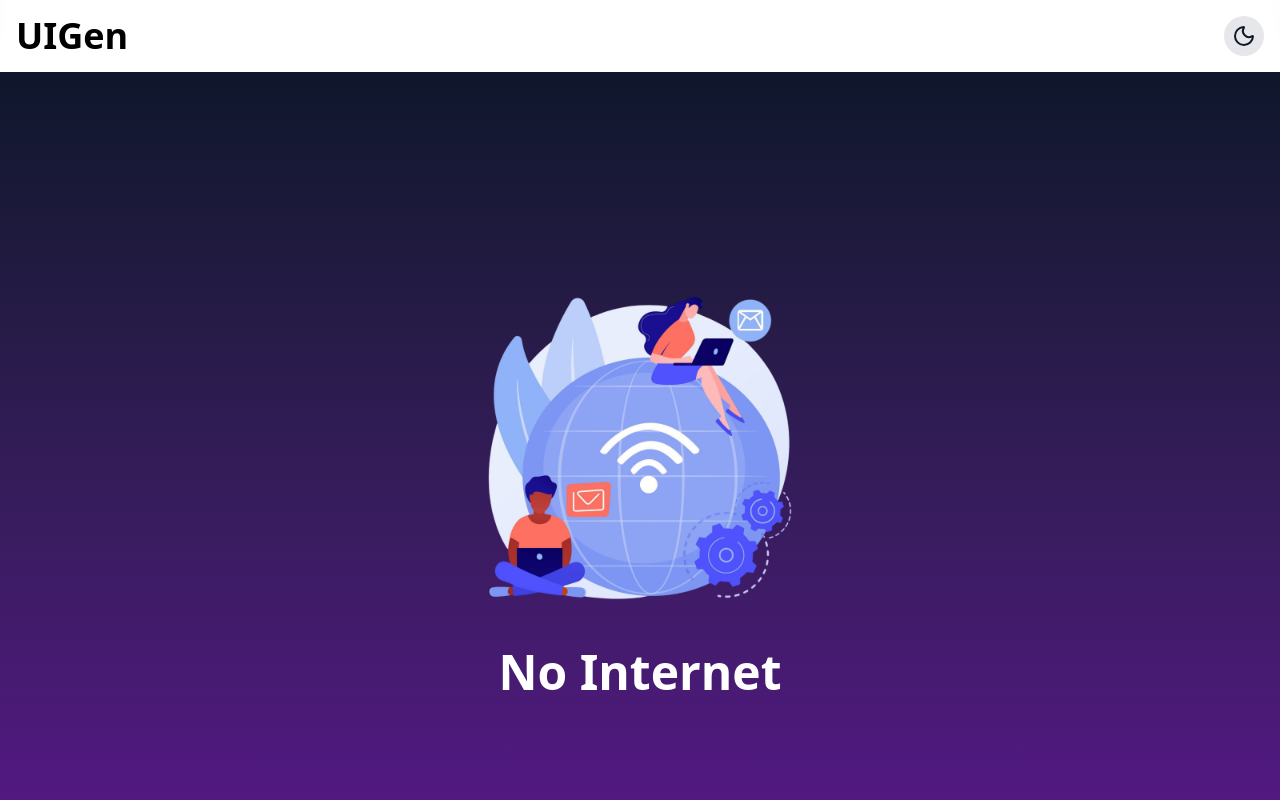
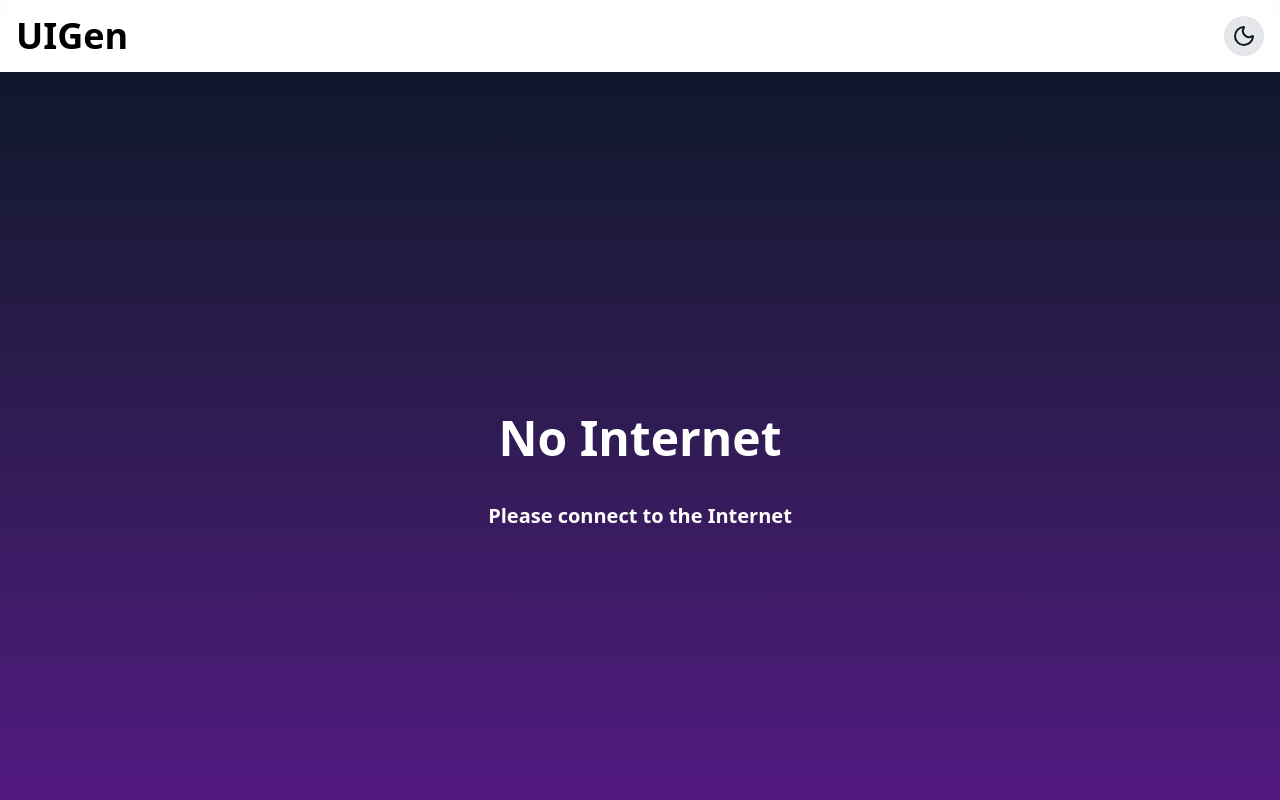
Before and after one commit to ThAnurag2004/aiWebBuilder, a React (Vite) app: page /offline in a window 1280 px wide. Shown: the top 800 px of the page. Built offline with nearby package versions, Linux system fonts and the light colour scheme.

Commit message:
image removal

```diff
--- a/src/pages/Offline.jsx
+++ b/src/pages/Offline.jsx
@@ -2,8 +2,8 @@
 function Offline() {
   return (
     <div className="flex h-screen w-full flex-col justify-center items-center bg-gradient-to-b from-slate-900 to-purple-900 text-white">
-        <img src="/ofimg.png" className='w-100' />
-        <h1 className="text-5xl font-bold">No Internet</h1>
+        <h1 className="text-5xl font-extrabold">No Internet</h1>
+        <p className="mt-10 text-xl font-bold">Please connect to the Internet</p>
     </div>
   );
 }
```
